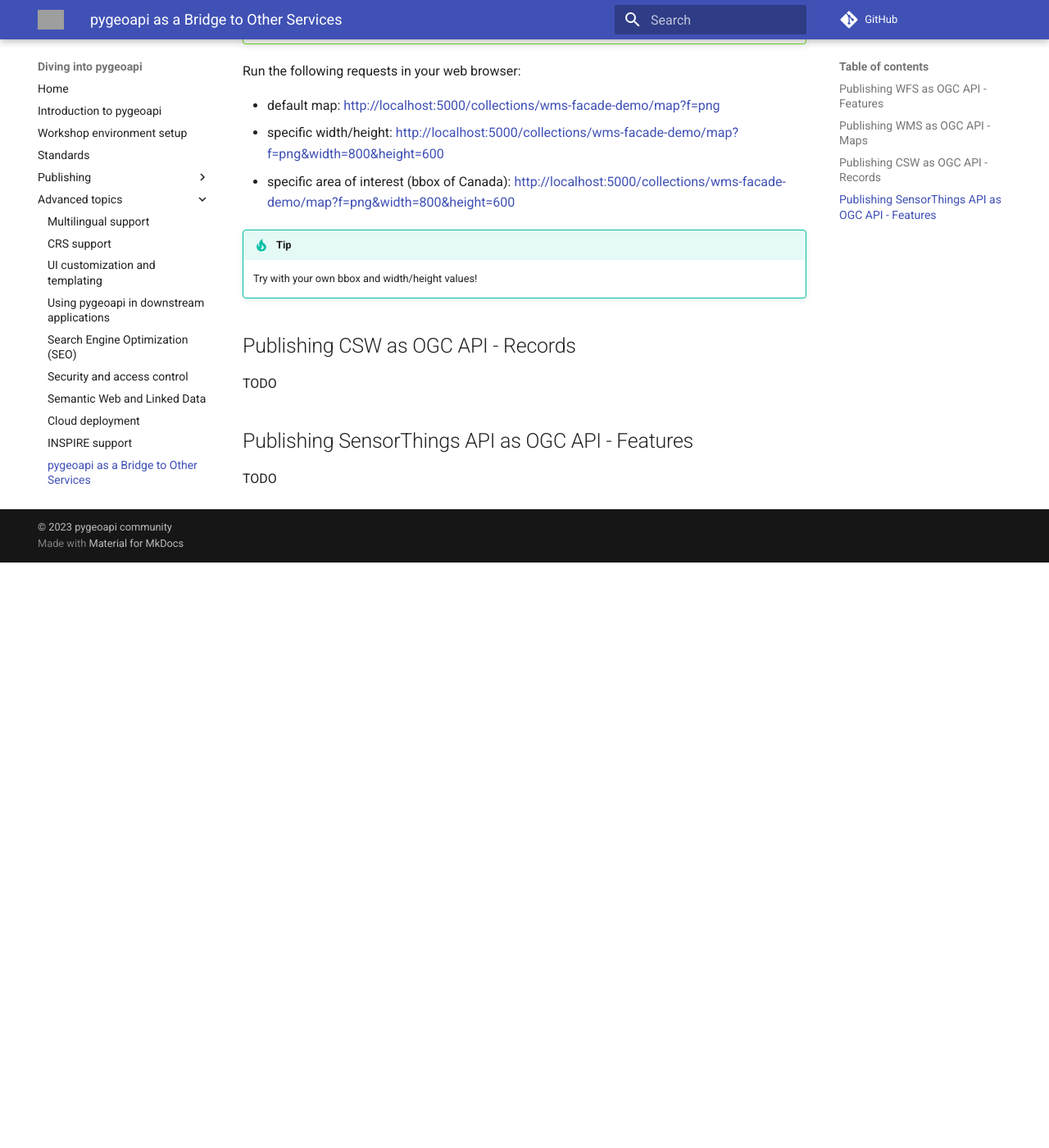
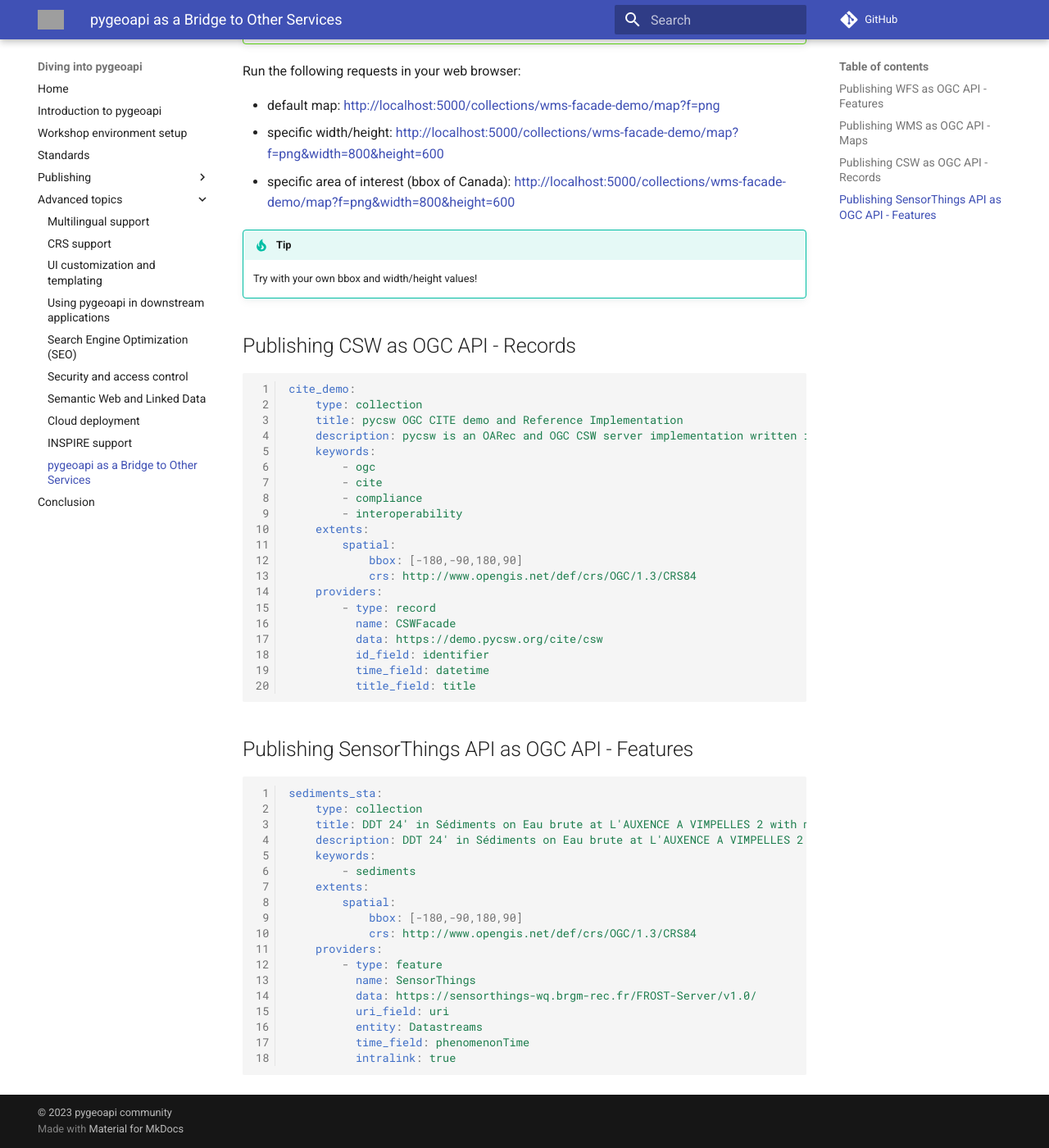
Before and after one commit to geopython/diving-into-pygeoapi, an MkDocs documentation site: the page built from workshop/content/docs/advanced/bridges.md, in a window 1280 px wide and 1400 px high, scrolled down 2511 px. Shown: the whole window at 82% size. Built offline with MkDocs 1.6.1 and Material for MkDocs 9.7.7, drawn with Linux system fonts in a browser that asks for light colours; comment, search, counter and statistics services are not loaded; before the commit the page ends 3197 px from its top, so only the background shows below that; grey boxes are pictures that could not be loaded.

Commit message:
updated doc and config

````diff
--- a/workshop/content/docs/advanced/bridges.md
+++ b/workshop/content/docs/advanced/bridges.md
@@ -140,8 +140,49 @@
 
 ## Publishing CSW as OGC API - Records
 
-TODO
+
+``` {.yaml linenums="1"}
+cite_demo:
+    type: collection
+    title: pycsw OGC CITE demo and Reference Implementation
+    description: pycsw is an OARec and OGC CSW server implementation written in Python. pycsw fully implements the OGC API - Records and OpenGIS Catalogue Service Implementation Specification (Catalogue Service for the Web). Initial development started in 2010 (more formally announced in 2011). The project is certified OGC Compliant, and is an OGC Reference Implementation. Since 2015, pycsw is an official OSGeo Project. pycsw allows for the publishing and discovery of geospatial metadata via numerous APIs (CSW 2/CSW 3, OpenSearch, OAI-PMH, SRU). Existing repositories of geospatial metadata can also be exposed, providing a standards-based metadata and catalogue component of spatial data infrastructures. pycsw is Open Source, released under an MIT license, and runs on all major platforms (Windows, Linux, Mac OS X)
+    keywords:
+        - ogc
+        - cite
+        - compliance
+        - interoperability
+    extents:
+        spatial:
+            bbox: [-180,-90,180,90]
+            crs: http://www.opengis.net/def/crs/OGC/1.3/CRS84
+    providers:
+        - type: record
+          name: CSWFacade
+          data: https://demo.pycsw.org/cite/csw
+          id_field: identifier
+          time_field: datetime
+          title_field: title
+```
 
 ## Publishing SensorThings API as OGC API - Features
 
-TODO
+``` {.yaml linenums="1"}
+sediments_sta:
+    type: collection
+    title: DDT 24' in Sédiments on Eau brute at L'AUXENCE A VIMPELLES 2 with method Méthode inconnue
+    description: DDT 24' in Sédiments on Eau brute at L'AUXENCE A VIMPELLES 2 with method Méthode inconnue
+    keywords:
+        - sediments
+    extents:
+        spatial:
+            bbox: [-180,-90,180,90]
+            crs: http://www.opengis.net/def/crs/OGC/1.3/CRS84
+    providers:
+        - type: feature
+          name: SensorThings
+          data: https://sensorthings-wq.brgm-rec.fr/FROST-Server/v1.0/
+          uri_field: uri
+          entity: Datastreams
+          time_field: phenomenonTime
+          intralink: true
+```
````
Also changed, not shown: 1 other file.
